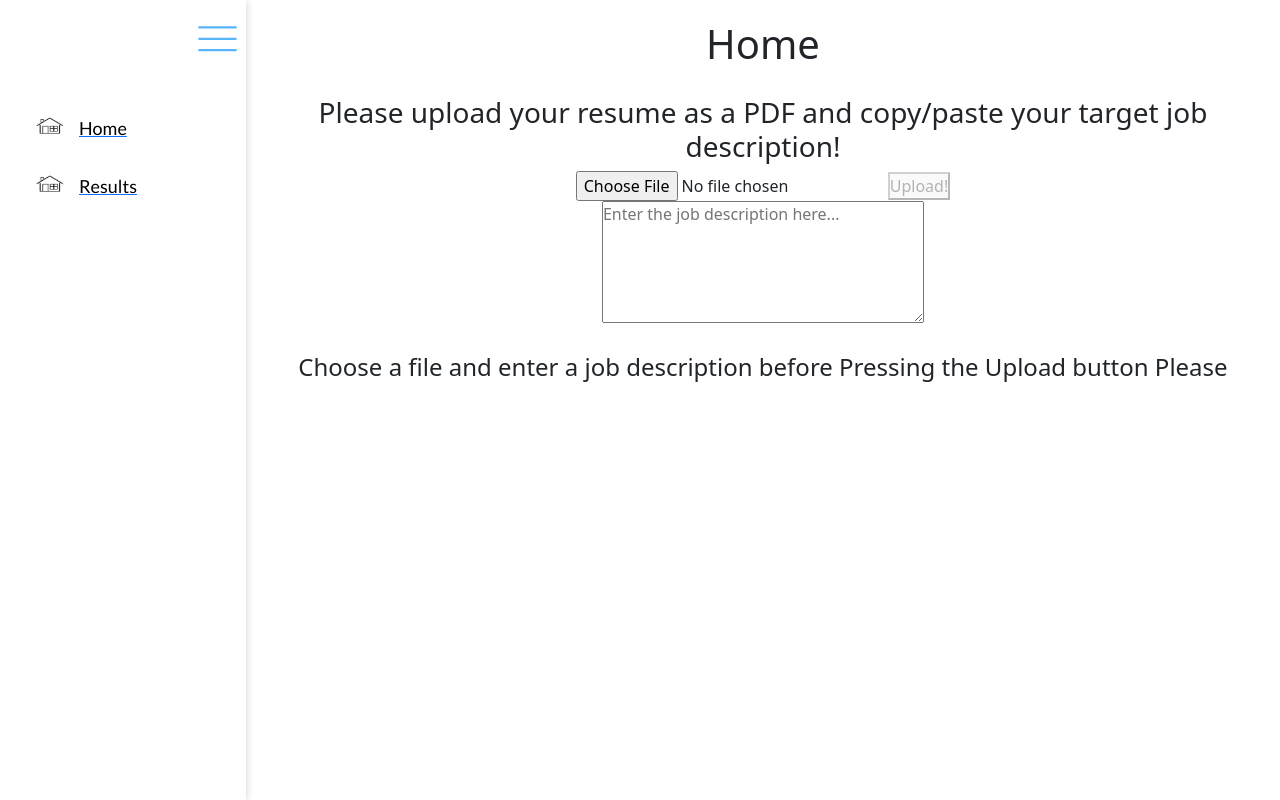
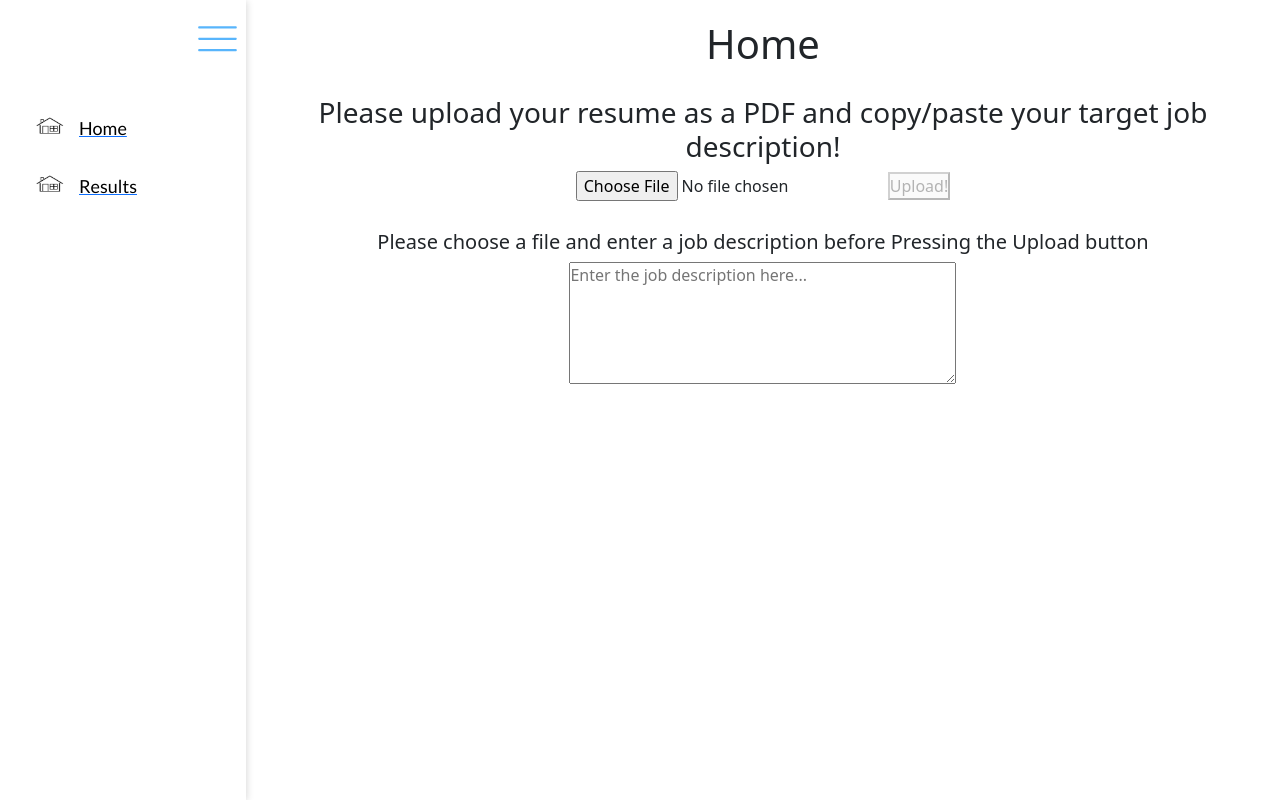
Before and after one commit to NaZaR3413/AI-for-education-Hackathon, a React (Create React App) app in the folder frontend/: page /home in a window 1280 px wide. Built offline with nearby package versions, Linux system fonts and the light colour scheme.

Commit message:
txt entry position fix

```diff
--- /dev/null
+++ b/frontend/src/pages/home-files/home.css
@@ -0,0 +1,18 @@
+
+.home-page-container {
+    flex-grow: 1;
+    display: flex;
+    flex-direction: column;
+    align-items: center;
+    height: 100vh;
+    text-align: center;
+}
+
+.home-container {
+    margin-top: 20px;
+    margin: 20px;
+}
+
+.job-description-container {
+    margin-top: 5px;
+}
--- a/frontend/src/pages/home-files/pdf-upload.js
+++ b/frontend/src/pages/home-files/pdf-upload.js
@@ -76,10 +76,10 @@ class Pdf extends Component {
 			return (
 				<div>
 					<br />
-					<h4>
-						Choose a file and enter a job description before Pressing the Upload
-						button Please
-					</h4>
+					<h5>
+						Please choose a file and enter a job description before Pressing the Upload
+						button
+					</h5>
 				</div>
 			);
 		}
@@ -95,15 +95,15 @@ class Pdf extends Component {
                 Upload!
             </button>
         </div>
-        <div>
+        <div className="job-description-container">
+          {this.fileData()}
           <textarea
             placeholder="Enter the job description here..."
             onChange={this.onTextInputChange}
-            rows="5" // You can set the number of rows to increase its height
-            cols="33" // You can set the number of columns to increase its width
+            rows="5" // adjust as needed to increase height
+            cols="40" // adjust as needed to increase width
           ></textarea>
         </div>
-        {this.fileData()}
       </div>
     );
   }
--- a/frontend/src/pages/home.css
+++ /dev/null
@@ -1,14 +0,0 @@
-
-.home-page-container {
-    flex-grow: 1;
-    display: flex;
-    flex-direction: column;
-    align-items: center;
-    height: 100vh;
-    text-align: center;
-}
-
-.home-container {
-    margin-top: 20px;
-    margin: 20px;
-}
--- a/frontend/src/pages/home.js
+++ b/frontend/src/pages/home.js
@@ -1,4 +1,4 @@
-import "./home.css";
+import "./home-files/home.css";
 import React from "react";
 import "bootstrap/dist/css/bootstrap.min.css";
 import Pdf from "./home-files/pdf-upload";
```
